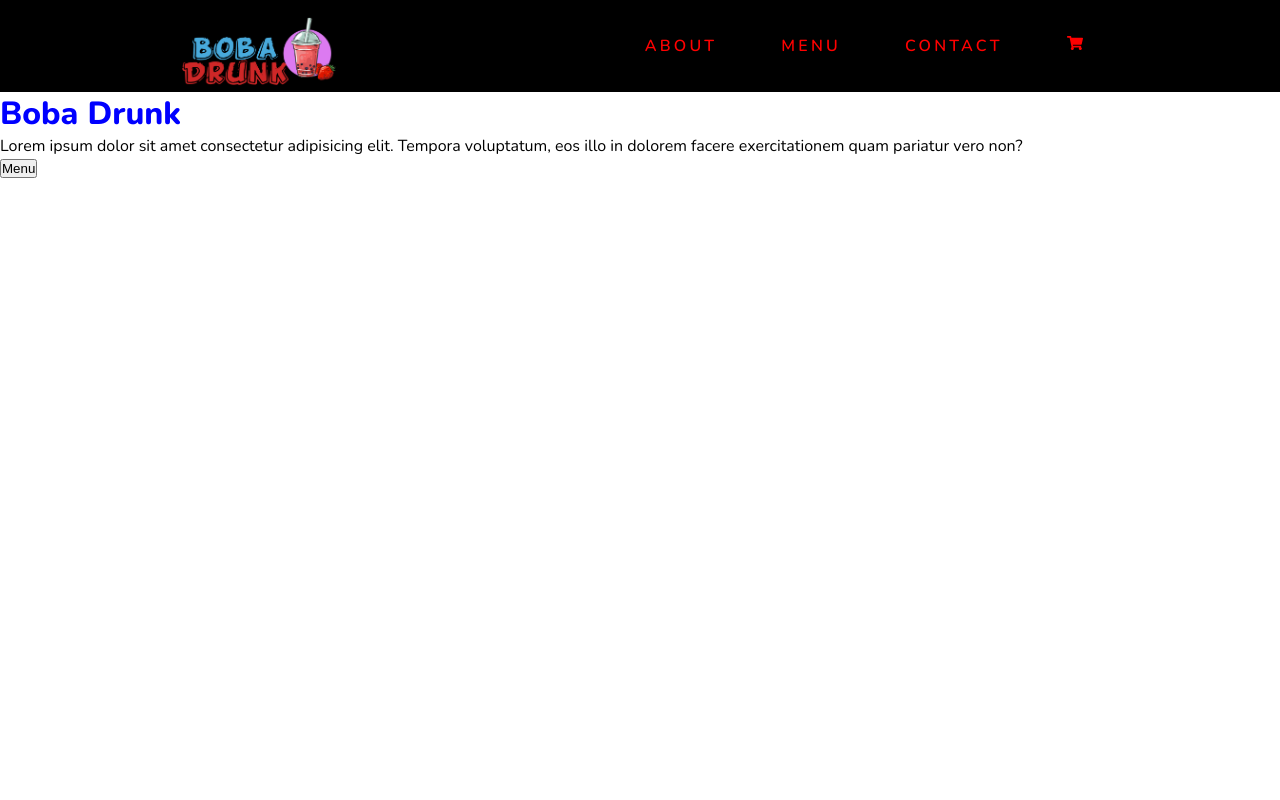
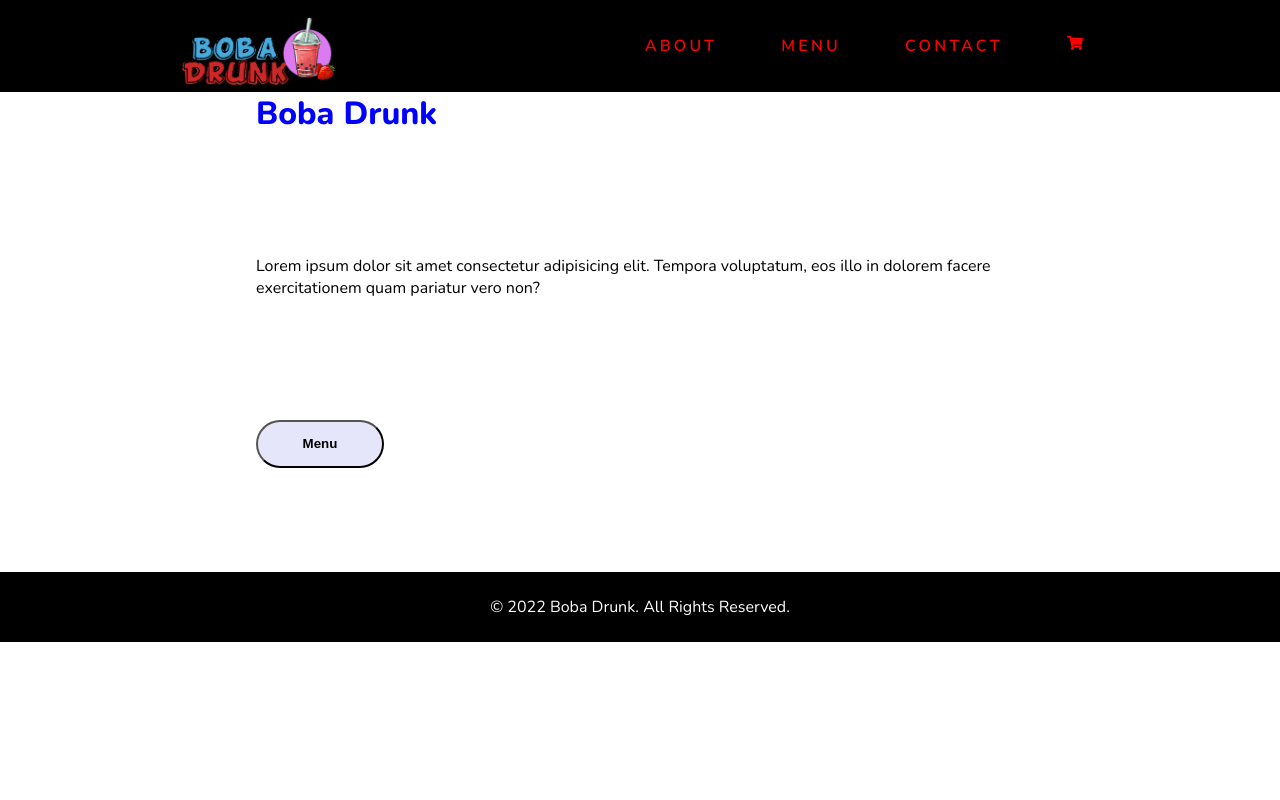
Before and after one commit to robteaw/boba, a React (Create React App) app: page / in a window 1280 px wide. Shown: the top 800 px of the page. Built offline with nearby package versions, Linux system fonts and the light colour scheme.

Commit message:
6. Hero Update

```diff
--- a/src/index.css
+++ b/src/index.css
@@ -5,6 +5,12 @@
   margin: 0;
   padding: 0;
   text-decoration: none;
+}
+
+:root {
+  --textHover: #fff;
+  --btnColor: #E6E6FA;
+  --btnHover: #1E90FF;
 }
 
 html {
--- a/src/pages/Home/Hero.js
+++ b/src/pages/Home/Hero.js
@@ -6,7 +6,7 @@ export default function Hero() {
   let navigate = useNavigate();
 
   return (
-    <Section>
+    <Container>
       <h1>Boba Drunk</h1>
       <p>
         Lorem ipsum dolor sit amet consectetur adipisicing elit. Tempora
@@ -20,15 +20,42 @@ export default function Hero() {
       >
         Menu
       </button>
-    </Section>
+    </Container>
   );
 }
 
 // styling
-const Section = styled.div`
+const Container = styled.div`
   background-color: white;
-  height: 100vh;
+  height: 60vh;
+  width: 100%;
+  padding: 0 20%;
+  display: grid;
+  gap: 1rem;
+  grid-even-columns: repeat(auto-fit, minmax(min(250px, 100%), 1fr));
+
   h1 {
     color: blue;
   }
+
+  button {
+    background-color: var(--btnColor);
+    font-weight: bold;
+    height: 3rem;
+    width: 8rem;
+    border-radius: 50px;
+    cursor: pointer;
+  }
+
+  button:hover {
+    color: var(--textHover);
+    background-color: var(--btnHover);
+  }
+
+  @media (min-width: 50em) {
+    .grid-auto-flow {
+      grid-auto-flow: column;
+      grid-auto-columns: 1fr;
+    }
+  }
 `;
```
